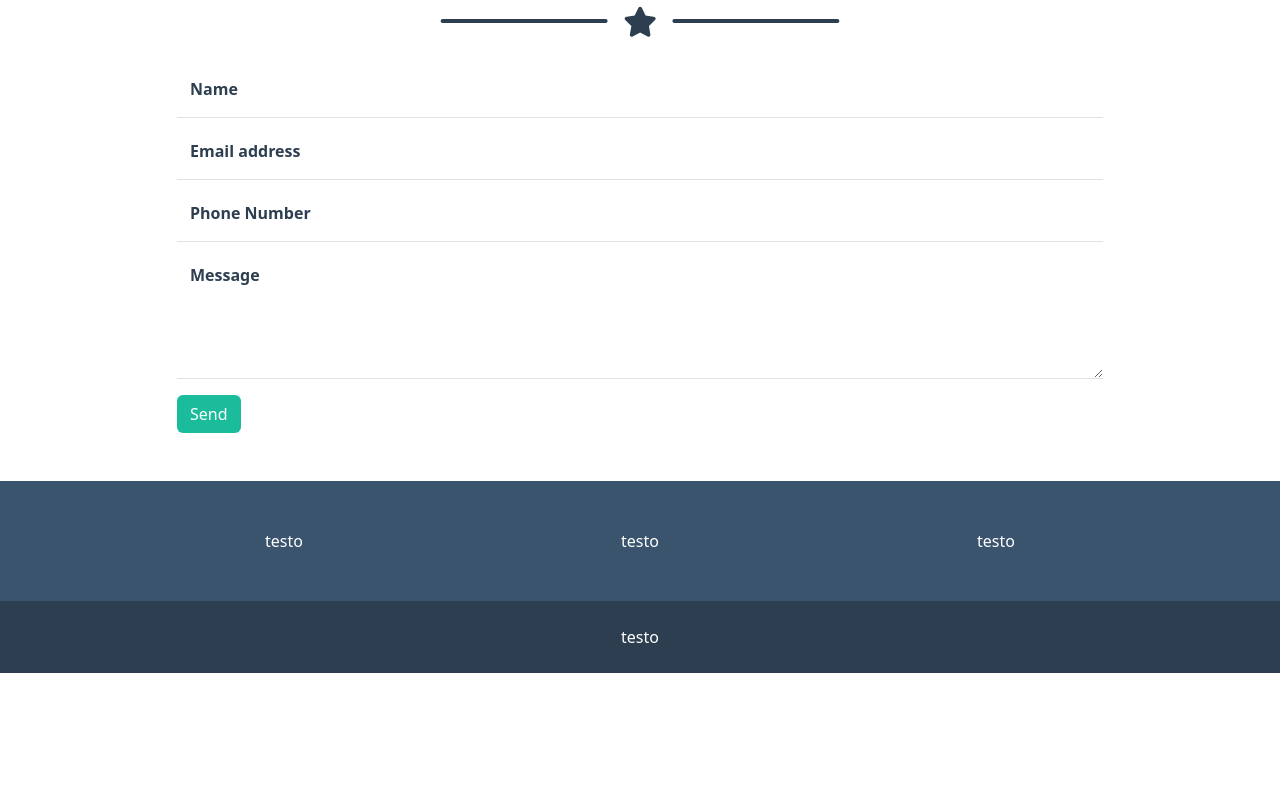
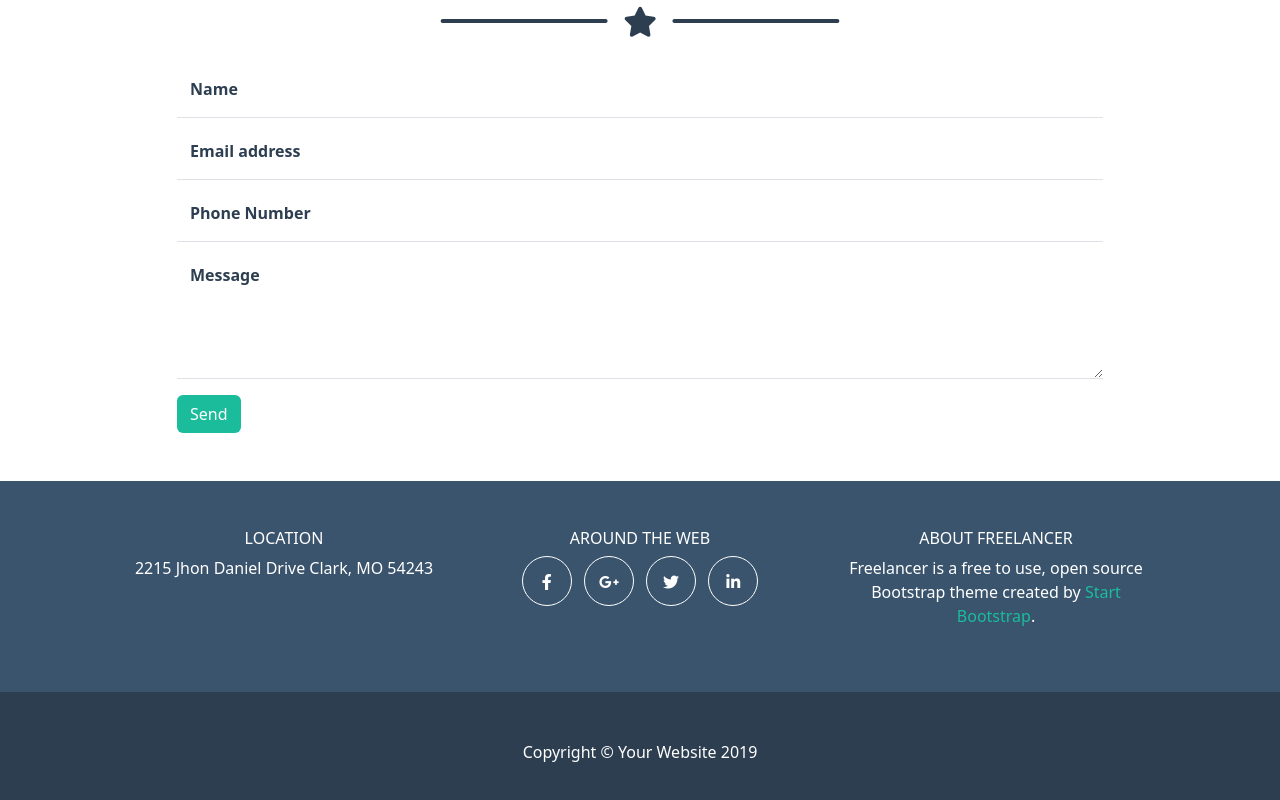
Before and after one commit to matteocicigoi/html-css-bootstrap-freelancer, a plain HTML site: page index.html in a window 1280 px wide. Shown: the part 1787-2587 px from the top of the page. Before the commit the page ends 2460 px from the top, so only its background shows below. Drawn offline with nearby package versions, Linux system fonts and the light colour scheme.

Commit message:
feat: contenuto footer

```diff
--- /dev/null
+++ b/css/_partials/components/mc-social.css
@@ -0,0 +1,10 @@
+.mc-social i{
+    display: inline-block;
+    width: 3.125rem;
+    height: 3.125rem;
+    border: 1px solid currentColor;
+    border-radius: 50%;
+    text-align: center;
+    line-height: 3.125rem;
+    margin: 0 4px;
+}
--- a/css/_partials/main.css
+++ b/css/_partials/main.css
@@ -17,6 +17,9 @@ main .mc-btn-send:hover{
 footer{
     background-color: var(--mc-bg-footer);
 }
+footer a{
+    color: var(--mc-bg-jumbo);;
+}
 footer .mc-footer-bottom{
     background-color:  var(--mc-bg-nav);
 }
--- a/css/style.css
+++ b/css/style.css
@@ -4,3 +4,4 @@
 /* Components */
 @import '_partials/components/mc-star.css';
 @import '_partials/components/mc-img-rounded.css';
+@import '_partials/components/mc-social.css';
--- a/index.html
+++ b/index.html
@@ -138,20 +138,28 @@
     <!-- footer -->
     <footer class="text-white">
         <div class="container p-5">
-            <div class="row gy-5">
-                <div class="col-12 col-md-4">
-                    <div>testo</div>
+            <div class="row gy-4">
+                <div class="col-12 col-md col-lg-4">
+                    <h6 class="text-uppercase fw-normal">location</h6>
+                    <p class="fw-normal">2215 Jhon Daniel Drive Clark, MO 54243</p>
                 </div>
-                <div class="col-12 col-md-4">
-                    <div>testo</div>
+                <div class="col-12 col-md-5 col-lg-4 mb-2">
+                    <h6 class="text-uppercase fw-normal">around the web</h6>
+                    <div class="mc-social">
+                        <i class="fa-brands fa-facebook-f"></i>
+                        <i class="fa-brands fa-google-plus-g"></i>
+                        <i class="fa-brands fa-twitter"></i>
+                        <i class="fa-brands fa-linkedin-in"></i>
+                    </div>
                 </div>
-                <div class="col-12 col-md-4">
-                    <div>testo</div>
+                <div class="col-12 col-md col-lg-4">
+                    <h6 class="text-uppercase fw-normal">about freelancer</h6>
+                    <p class="fw-normal">Freelancer is a free to use, open source Bootstrap theme created by <a href="#" class="text-decoration-none">Start Bootstrap</a>.</p>
                 </div>
             </div>
         </div>
-        <div class="mc-footer-bottom p-4">
-            <span>testo</span>
+        <div class="mc-footer-bottom p-5">
+            <span>Copyright © Your Website 2019</span>
         </div>
     </footer>
     <!-- fine footer -->
```
